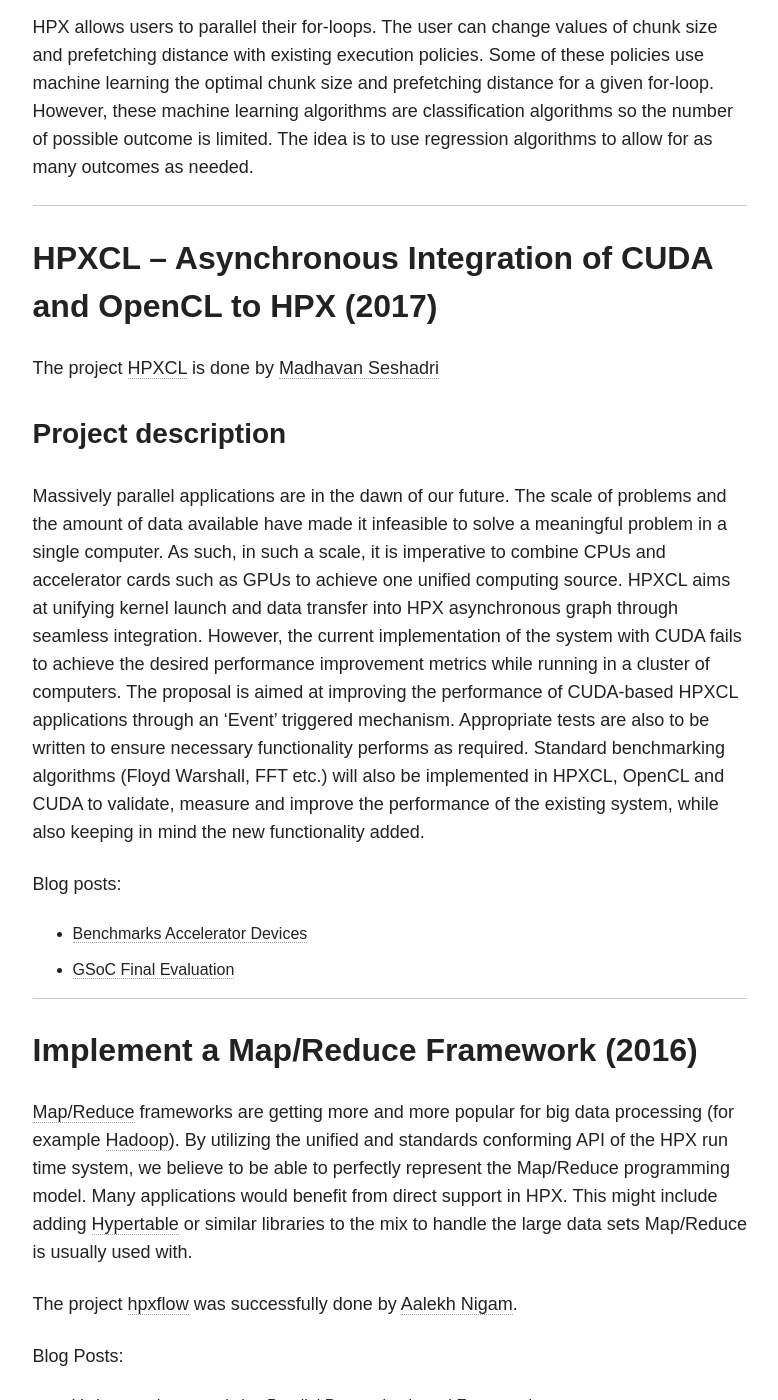
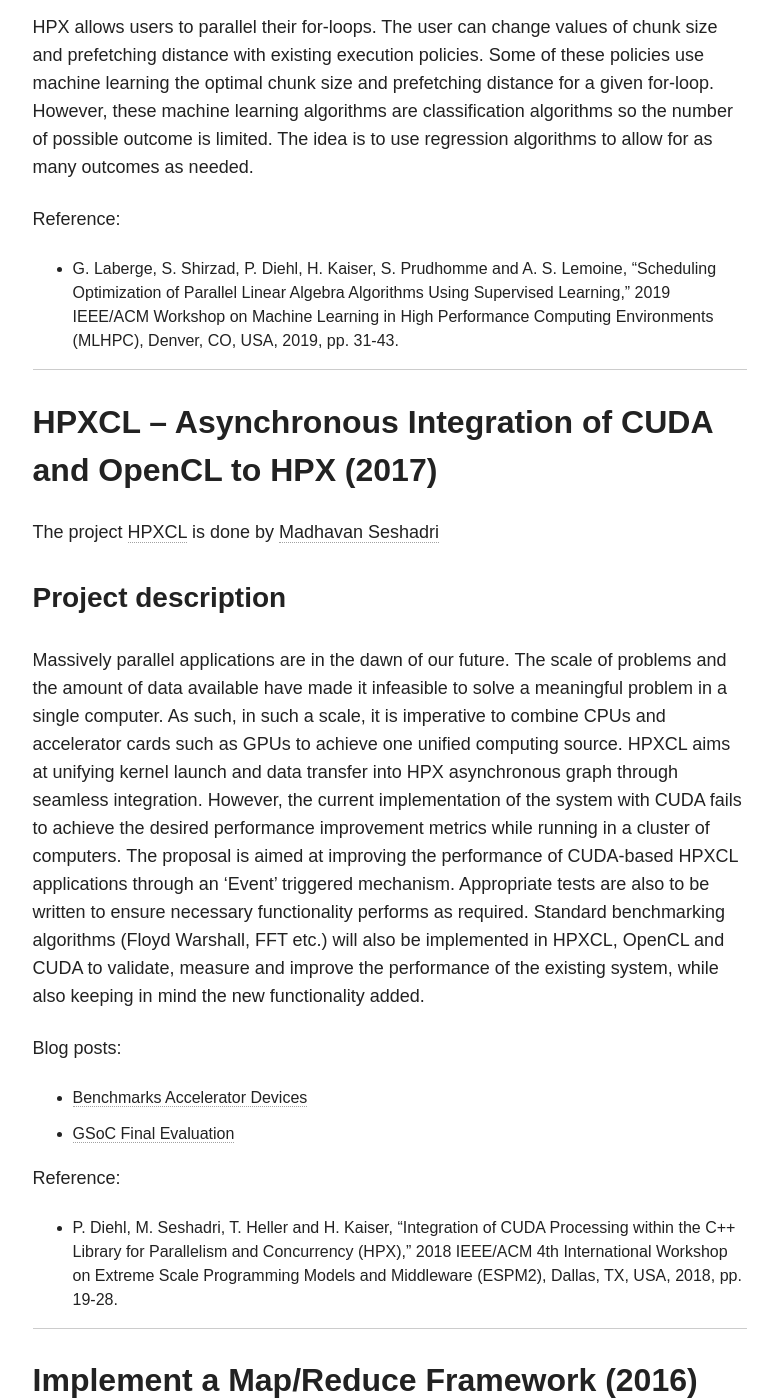
Before and after one commit to diehlpk/diehlpk.github.io, a Jekyll site: the page built from _posts/blog/2017-05-04-gsc-projects.md, in a window 1280 px wide and 1400 px high, scrolled down 1239 px. Shown: the whole window, without its empty margins (347-1125 px from the left). Built offline with Jekyll 4.4.1, drawn with Linux system fonts in a browser that asks for light colours; nearby versions of some CDN libraries; some web fonts are replaced.

Commit message:
Update blog

```diff
--- a/_posts/blog/2017-05-04-gsc-projects.md
+++ b/_posts/blog/2017-05-04-gsc-projects.md
@@ -25,6 +25,10 @@
 
 HPX allows users to parallel their for-loops. The user can change values of chunk size and prefetching distance with existing execution policies. Some of these policies use machine learning the optimal chunk size and prefetching distance for a given for-loop. However, these machine learning algorithms are classification algorithms so the number of possible outcome is limited. The idea is to use regression algorithms to allow for as many outcomes as needed.
 
+Reference:
+
+* G. Laberge, S. Shirzad, P. Diehl, H. Kaiser, S. Prudhomme and A. S. Lemoine, "Scheduling Optimization of Parallel Linear Algebra Algorithms Using Supervised Learning," 2019 IEEE/ACM Workshop on Machine Learning in High Performance Computing Environments (MLHPC), Denver, CO, USA, 2019, pp. 31-43.
+
 ---
 
 ## [HPXCL](https://github.com/STEllAR-GROUP/hpxcl) – Asynchronous Integration of CUDA and OpenCL to [HPX](https://github.com/STEllAR-GROUP/hpx) (2017)
@@ -47,6 +51,10 @@
 * [Benchmarks Accelerator Devices](https://madhavan001.github.io/Benchmarks-accelerator-devices/)
 * [GSoC Final Evaluation](https://madhavan001.github.io/GSoC-Final-Evaluation/)
 
+Reference:
+
+* P. Diehl, M. Seshadri, T. Heller and H. Kaiser, "Integration of CUDA Processing within the C++ Library for Parallelism and Concurrency (HPX)," 2018 IEEE/ACM 4th International Workshop on Extreme Scale Programming Models and Middleware (ESPM2), Dallas, TX, USA, 2018, pp. 19-28.
+
 ---
 
 ## Implement a Map/Reduce Framework (2016)
```
